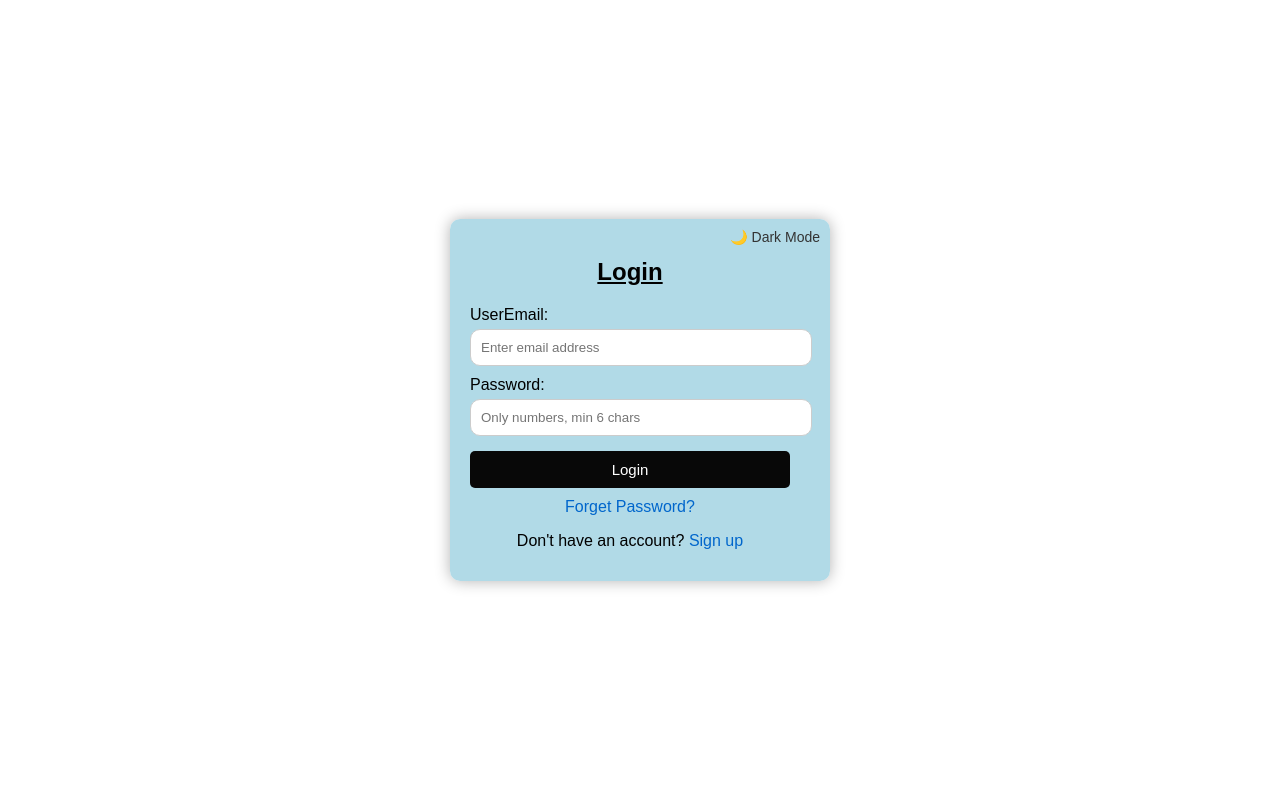
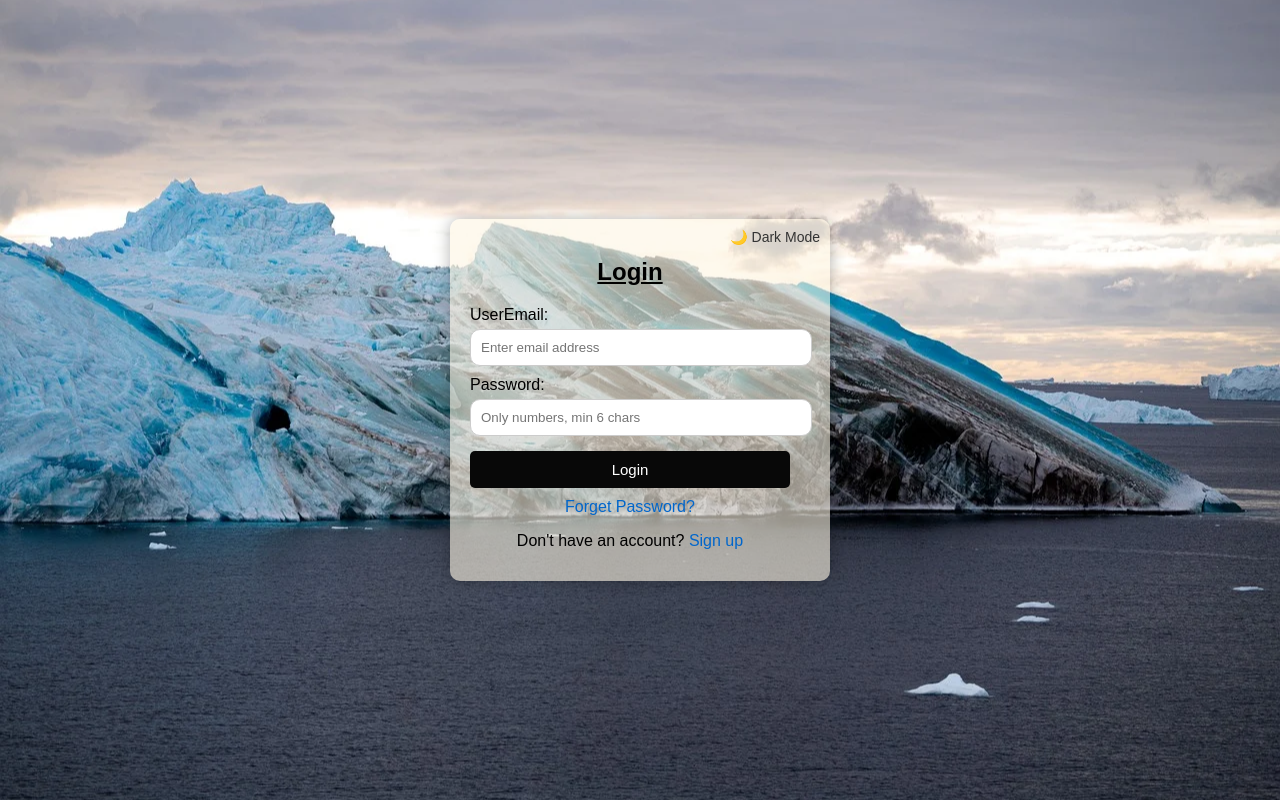
Before and after one commit to 04Priyanshuuuu/Hive, a plain HTML site: page login/login2.html in a window 1280 px wide. Drawn offline with Linux system fonts and the light colour scheme.

Commit message:
updated signup

```diff
--- a/login/login2.html
+++ b/login/login2.html
@@ -1,11 +1,13 @@
 <!DOCTYPE html>
 <html>
+
 <head>
     <title>Login Page</title>
     <style>
         body {
             font-family: Arial, sans-serif;
-            background-image: url('imglogin.jpg');
+            background-image: url('login2img.webp');
+
             background-position: center;
             background-size: cover;
             background-repeat: no-repeat;
@@ -19,7 +21,8 @@
         }
 
         .login-container {
-            background-color: rgba(173, 216, 230, 0.95);
+            background-color: rgba(253, 246, 227, 0.6);
+            /* 0.6 = 60% opaque */
             padding: 20px 40px 15px 20px;
             border-radius: 10px;
             box-shadow: 0 0 15px rgba(0, 0, 0, 0.3);
@@ -27,6 +30,7 @@
             width: 100%;
             position: relative;
         }
+
 
         h2 {
             margin-bottom: 20px;
@@ -109,12 +113,13 @@
         body.dark-mode .btn:hover {
             background-color: #1e7f1f;
         }
-
     </style>
 </head>
+
 <body>
 
     <div class="login-container">
+
         <div class="toggle-mode" onclick="toggleMode()">🌙 Dark Mode</div>
         <h2><u>Login</u></h2>
         <form name="myform" onsubmit="return validator()">
@@ -180,4 +185,5 @@
     </script>
 
 </body>
+
 </html>
```
Also changed, not shown: login/forgetPass.html (+2 -2 lines), login/sign2.html (+2 -2 lines), login/login2img.webp (added).
